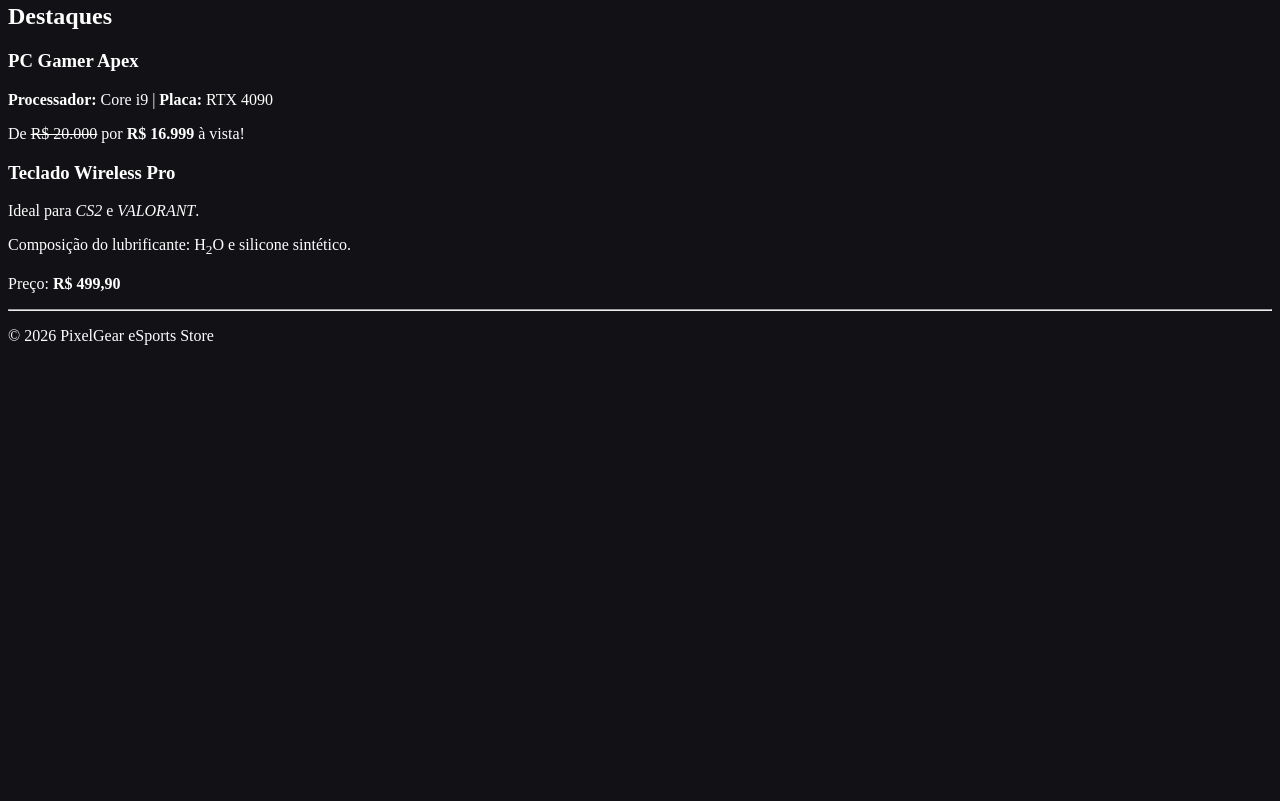
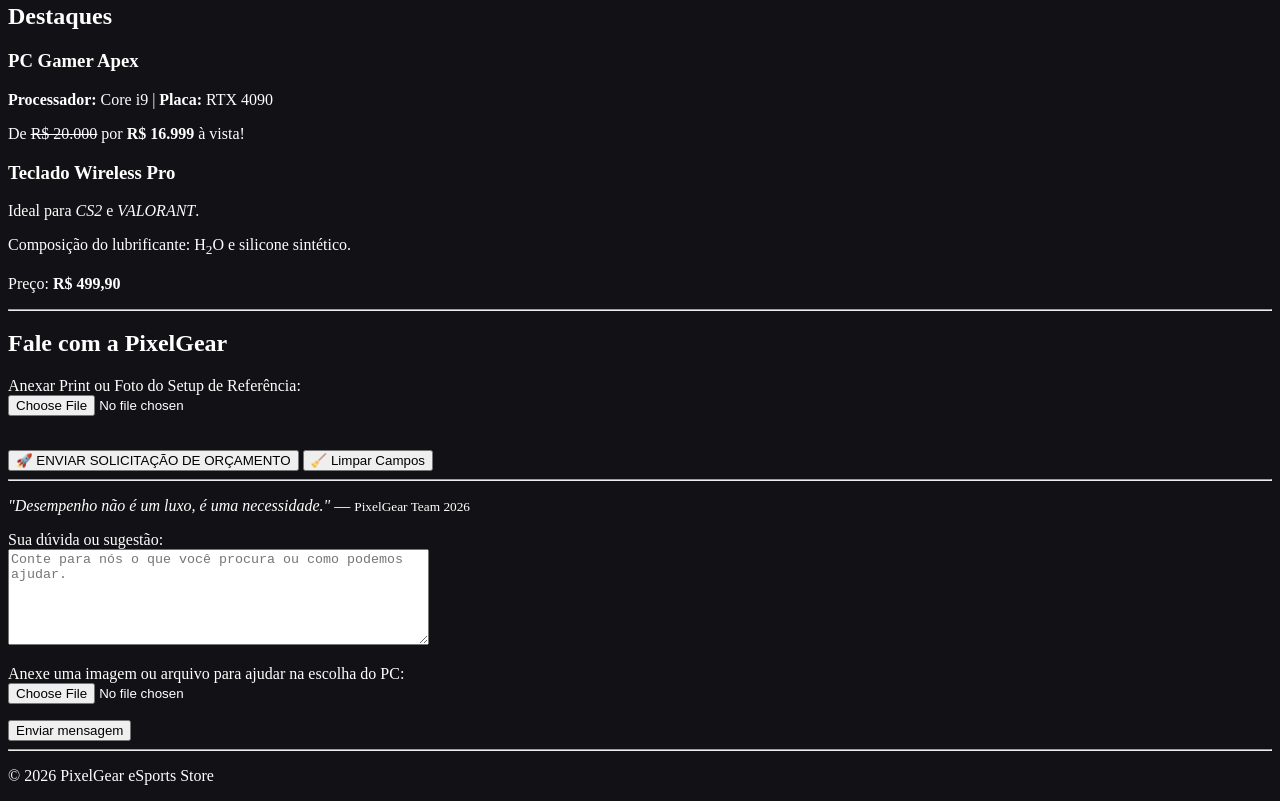
Before and after one commit to pedrobuneo-collab/LIMA, a plain HTML site: page S4_AT2_R4_LIMA/index.html in a window 1280 px wide. Shown: the part 344-1145 px from the top of the page. Before the commit the page ends 800 px from the top, so only its background shows below. Drawn offline with Linux system fonts and the light colour scheme.

Commit message:
continuação pixelgear

```diff
--- a/S4_AT2_R4_LIMA/index.html
+++ b/S4_AT2_R4_LIMA/index.html
@@ -65,6 +65,45 @@ Gamer, Periféricos e Setups eSports.">
 
     <hr>
 
+    <!-- Formulário para dúvidas, sugestões e anexos -->
+    <section>
+        <h2>Fale com a PixelGear</h2><p>
+                <label for="foto_referencia">Anexar Print ou Foto do Setup de Referência:</label><br>
+                <input type="file" id="foto_referencia" name="foto_referencia" accept="image/*">
+            </p>
+        </fieldset>
+
+        <br>
+
+        <button type="submit">🚀 ENVIAR SOLICITAÇÃO DE ORÇAMENTO</button>
+        <button type="reset">🧹 Limpar Campos</button>
+
+    </form>
+
+    <hr>
+
+    <!-- Rodapé -->
+    <p><i>"Desempenho não é um luxo, é uma necessidade."</i> — <small>PixelGear Team 2026</small></p>
+
+</body>
+</html>
+        <form action="#" method="post" enctype="multipart/form-data">
+            <p>
+                <label for="mensagem">Sua dúvida ou sugestão:</label><br>
+                <textarea id="mensagem" name="mensagem" rows="6" cols="50"
+                    placeholder="Conte para nós o que você procura ou como podemos ajudar."></textarea>
+            </p>
+            <p>
+                <label for="anexo">Anexe uma imagem ou arquivo para ajudar na escolha do PC:</label><br>
+                <input type="file" id="anexo" name="anexo"
+                    accept="image/*,.pdf,.txt,.doc,.docx">
+            </p>
+            <button type="submit">Enviar mensagem</button>
+        </form>
+    </section>
+
+    <hr>
+
     <!-- Rodapé -->
     <footer>
         <p>&copy; 2026 PixelGear eSports Store</p>
```
